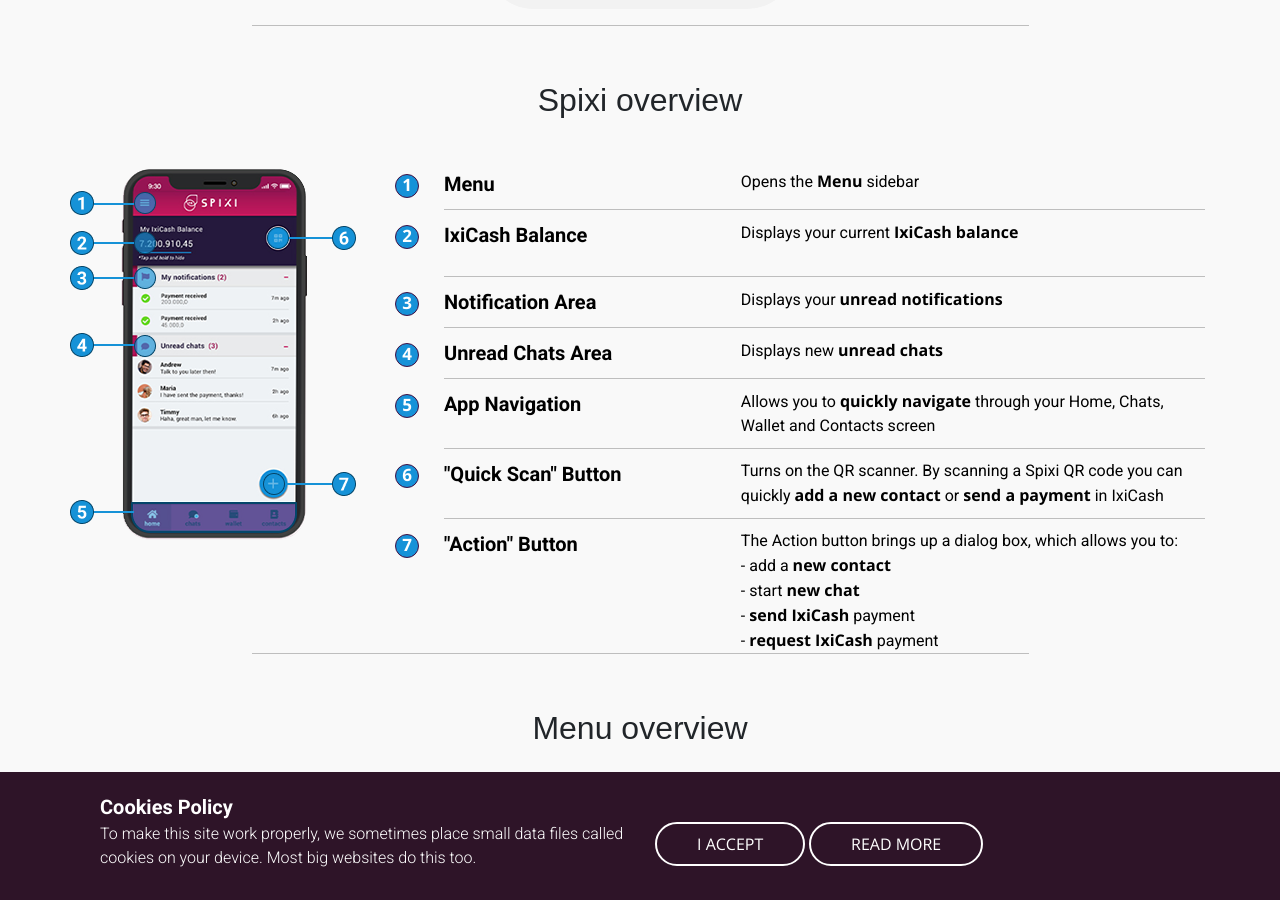
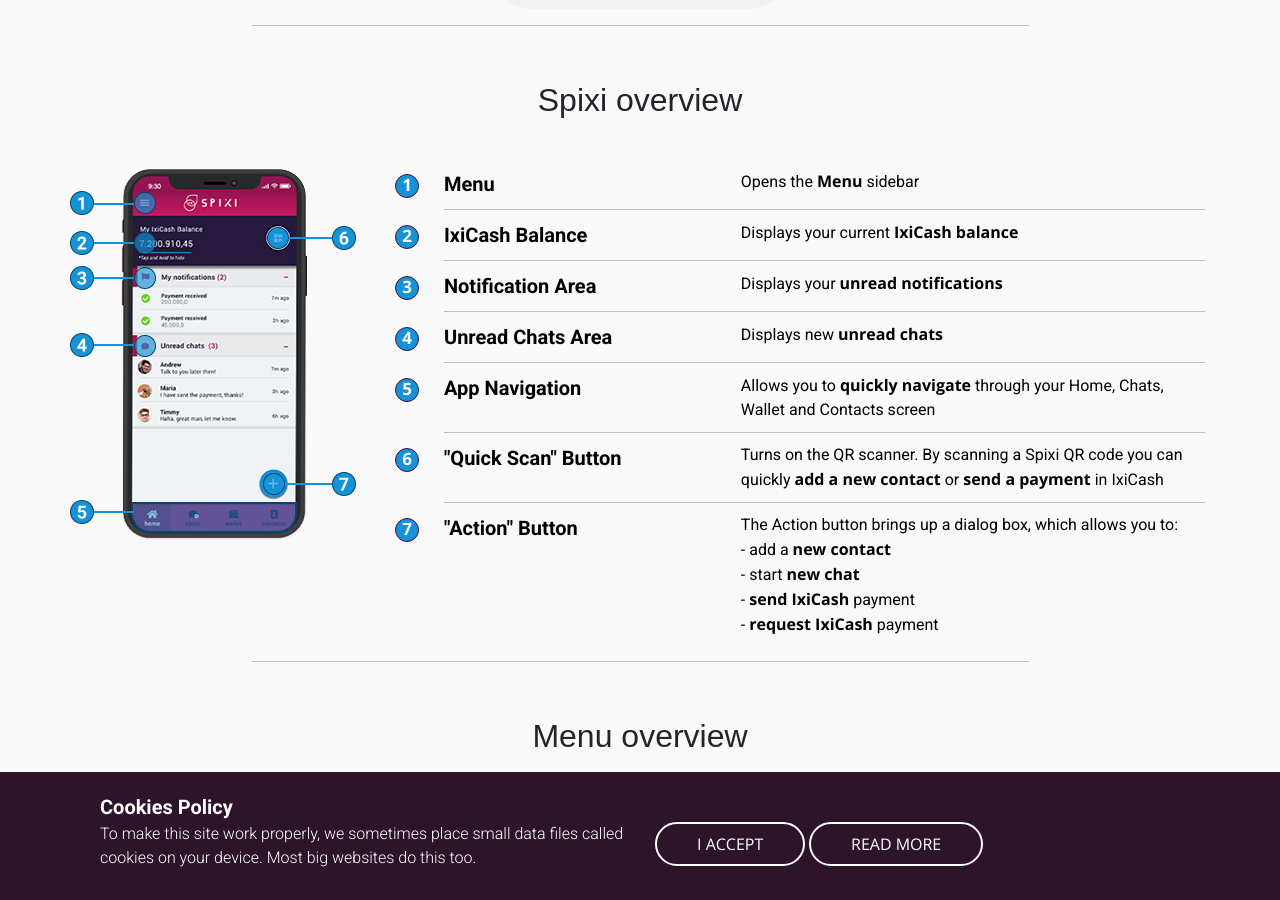
Before and after one commit to ProjectIxian/Spixi-website, a Jekyll site: the page built from guide.md, in a window 1280 px wide and 900 px high, scrolled down 1963 px. Built offline with Jekyll 4.4.1, drawn with Linux system fonts in a browser that asks for light colours; nearby versions of some CDN libraries.

Commit message:
- updated guide overview styles

```diff
--- a/guide.md
+++ b/guide.md
@@ -67,59 +67,59 @@
         </div>
         <div class="col">
             <div class="row">
-                <div class="col-xl-5 guideOverviewTitle">
+                <div class="col-5 guideOverviewTitle">
                     <div class="overviewSectionIndicator">1</div>
                     Menu
                 </div>
-                <div class="col-xl-7 guideOverviewDescription">
+                <div class="col-7 guideOverviewDescription">
                     Opens the <strong>Menu</strong> sidebar
                 </div>
-                <div class="divider col-xl-11"></div>
-                <div class="col-xl-5 mb-3 guideOverviewTitle">
+                <div class="divider col-11"></div>
+                <div class="col-5 guideOverviewTitle">
                     <div class="overviewSectionIndicator">2</div>
                     IxiCash Balance
                 </div>
-                <div class="col-xl-7 guideOverviewDescription">
+                <div class="col-7 guideOverviewDescription">
                     Displays your current <strong>IxiCash balance</strong>
                 </div>
-                <div class="divider col-xl-11"></div>
-                <div class="col-xl-5 guideOverviewTitle">
+                <div class="divider col-11"></div>
+                <div class="col-5 guideOverviewTitle">
                     <div class="overviewSectionIndicator">3</div>
                     Notification Area
                 </div>
-                <div class="col-xl-7 guideOverviewDescription">
+                <div class="col-7 guideOverviewDescription">
                     Displays your <strong>unread notifications</strong>
                 </div>
-                <div class="divider col-xl-11"></div>
-                <div class="col-xl-5 guideOverviewTitle">
+                <div class="divider col-11"></div>
+                <div class="col-5 guideOverviewTitle">
                     <div class="overviewSectionIndicator">4</div>
                     Unread Chats Area
                 </div>
-                <div class="col-xl-7 guideOverviewDescription">
+                <div class="col-7 guideOverviewDescription">
                     Displays new <strong>unread chats</strong>
                 </div>
-                <div class="divider col-xl-11"></div>
-                <div class="col-xl-5 guideOverviewTitle">
+                <div class="divider col-11"></div>
+                <div class="col-5 guideOverviewTitle">
                     <div class="overviewSectionIndicator">5</div>
                     App Navigation
                 </div>
-                <div class="col-xl-7 guideOverviewDescription">
+                <div class="col-7 guideOverviewDescription">
                     Allows you to <strong>quickly navigate</strong> through your Home, Chats, Wallet and Contacts screen
                 </div>
-                <div class="divider col-xl-11"></div>
-                <div class="col-xl-5 guideOverviewTitle">
+                <div class="divider col-11"></div>
+                <div class="col-5 guideOverviewTitle">
                     <div class="overviewSectionIndicator">6</div>
                     "Quick Scan" Button
                 </div>
-                <div class="col-xl-7 guideOverviewDescription">
+                <div class="col-7 guideOverviewDescription">
                     Turns on the QR scanner. By scanning a Spixi QR code you can quickly <strong>add a new contact</strong> or <strong>send a payment</strong> in IxiCash
                 </div>
-                <div class="divider col-xl-11"></div>
-                <div class="col-xl-5 guideOverviewTitle">
+                <div class="divider col-11"></div>
+                <div class="col-5 guideOverviewTitle">
                     <div class="overviewSectionIndicator">7</div>
                     "Action" Button
                 </div>
-                <div class="col-xl-7 guideOverviewDescription">
+                <div class="col-7 mb-4 guideOverviewDescription">
                     The Action button brings up a dialog box, which allows you to:<br/>
                     - add a <strong>new contact</strong><br/>
                     - start <strong>new chat</strong><br/>
```
